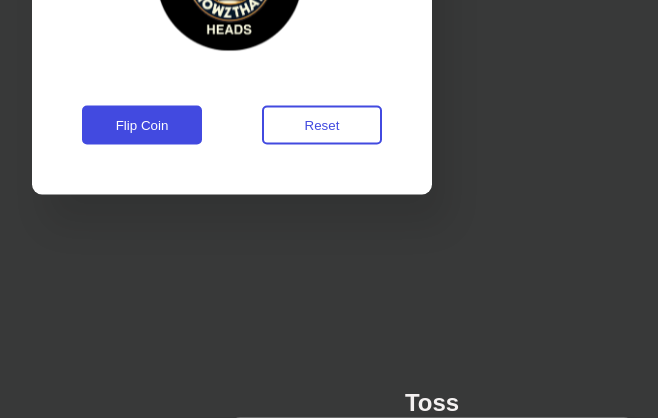
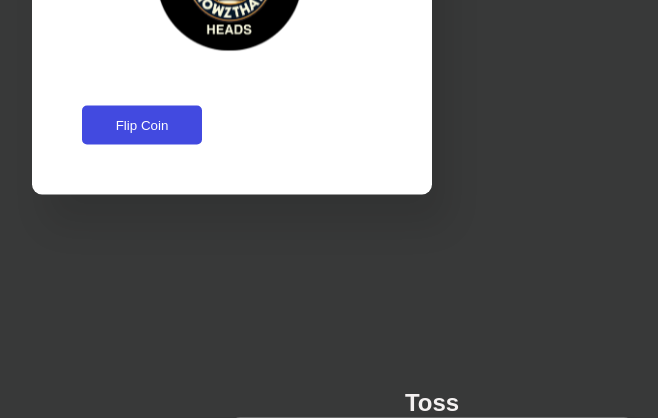
Before and after one commit to prax2712/Cricket-app, a Django app: template liveHost/app/templates/toss.html in a window 1280 px wide. Shown: the top 418 px of the page, without its empty margins (208-866 px from the left). Run offline with Django 5.2, Linux system fonts and the light colour scheme; the template is opened without the code that fills it, so the values that code supplies are empty.

Commit message:
Update toss.html

```diff
--- a/liveHost/app/templates/toss.html
+++ b/liveHost/app/templates/toss.html
@@ -15,18 +15,15 @@
         <button id="flip-button">
             Flip Coin
         </button>
-        <button id="reset-button">
-            Reset
-        </button>
     </div>
 </div>
-<div>
 <h2>Toss</h2>
 
 <form method="POST">
     {% csrf_token %}
-
+    <div>
     <p>{{ match.team1 }}<span> vs </span>{{ match.team2 }}</p>
+    <br>
     <label for="toss_winner">Toss Winner:</label>
     <select name="toss_winner" id="toss_winner">
         <option value="{{ match.team1 }}">{{ match.team1 }}</option>
@@ -40,9 +37,8 @@
     </select>
 
     <button type="submit" id="butt">Start</button>
-
+</div>
 </form>
-</div>
 </div>
 <script src="{% static 'toss.js' %}"></script>
 </body>
```
